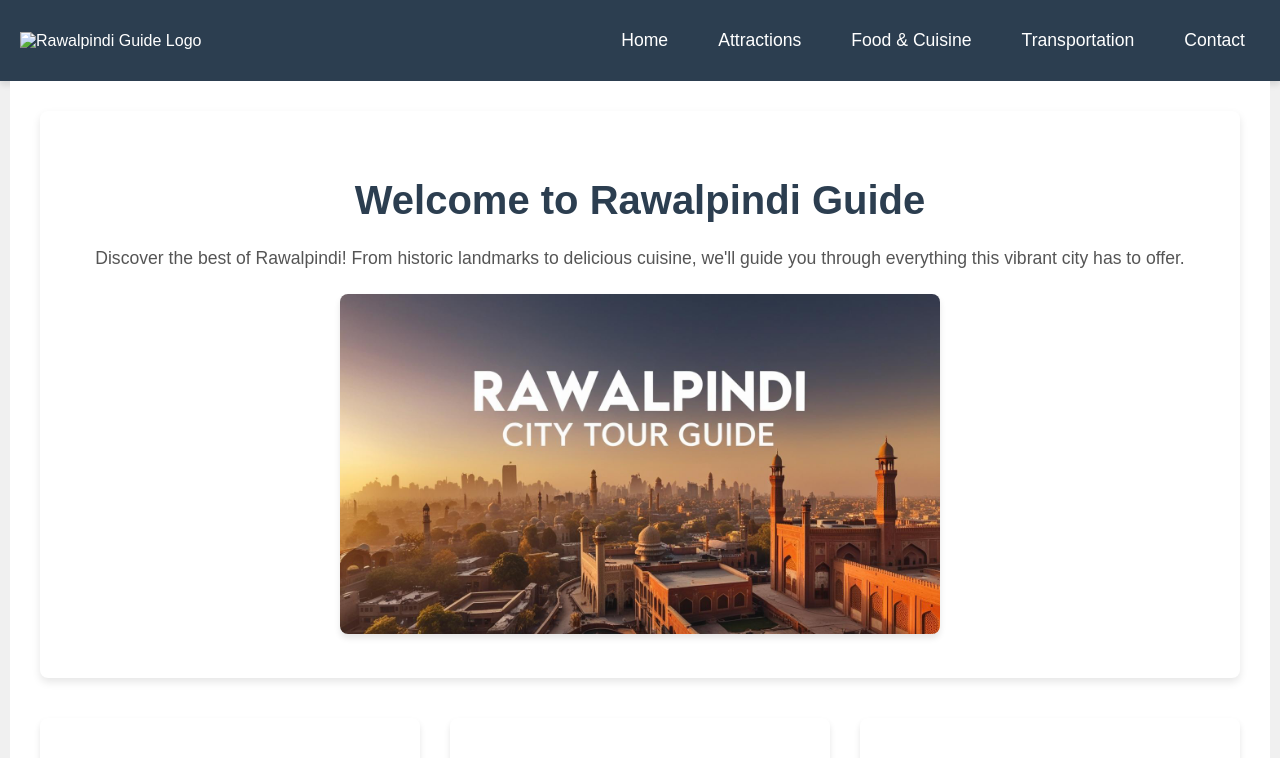
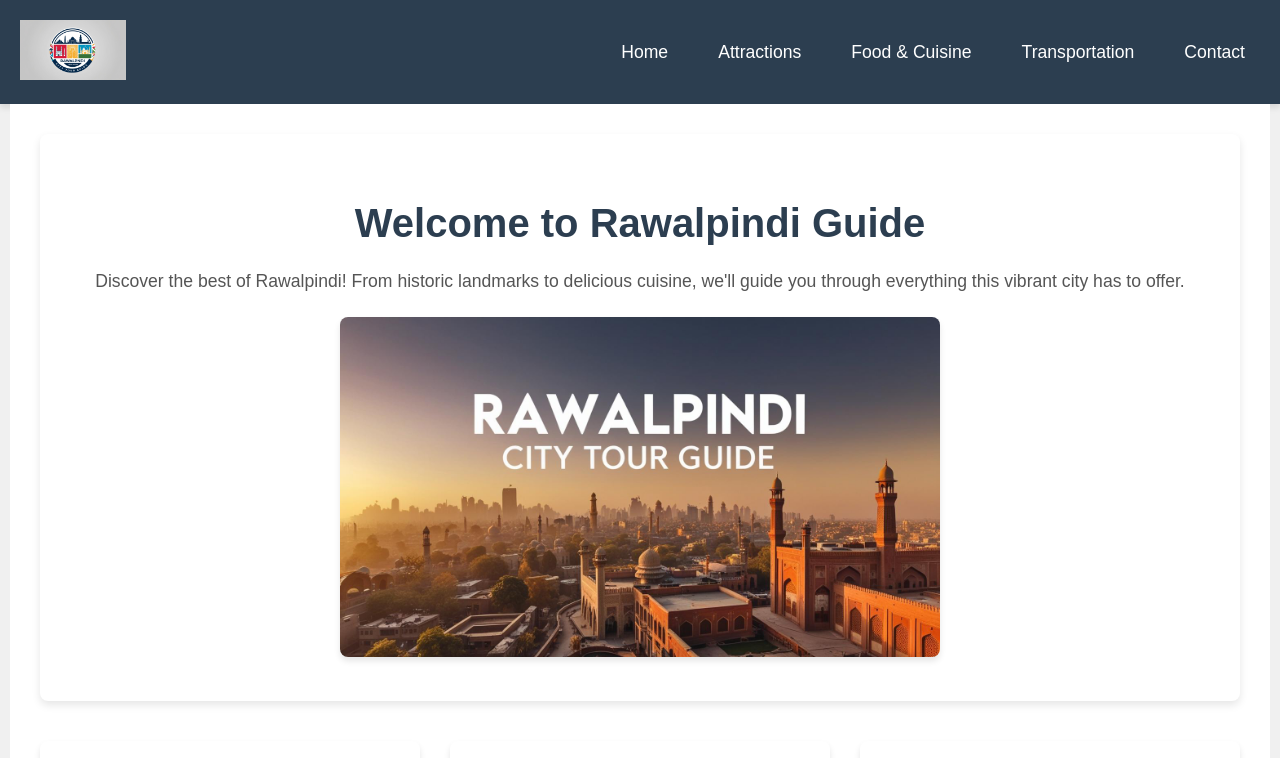
Before and after one commit to KasifKhan46/Rawal-Guide, a plain HTML site: page index.html in a window 1280 px wide. Shown: the top 758 px of the page. Drawn offline with Linux system fonts and the light colour scheme; files whose address does not match are found by name.

Commit message:
Update index.html

```diff
--- a/index.html
+++ b/index.html
@@ -200,7 +200,7 @@
 <body>
   <div class="headbar">
     <header>
-      <img src="Css/logo.jpg" alt="Rawalpindi Guide Logo">
+      <img src="logo.jpg" alt="Rawalpindi Guide Logo">
     </header>
     <nav>
       <a href="index.html">Home</a>
```
